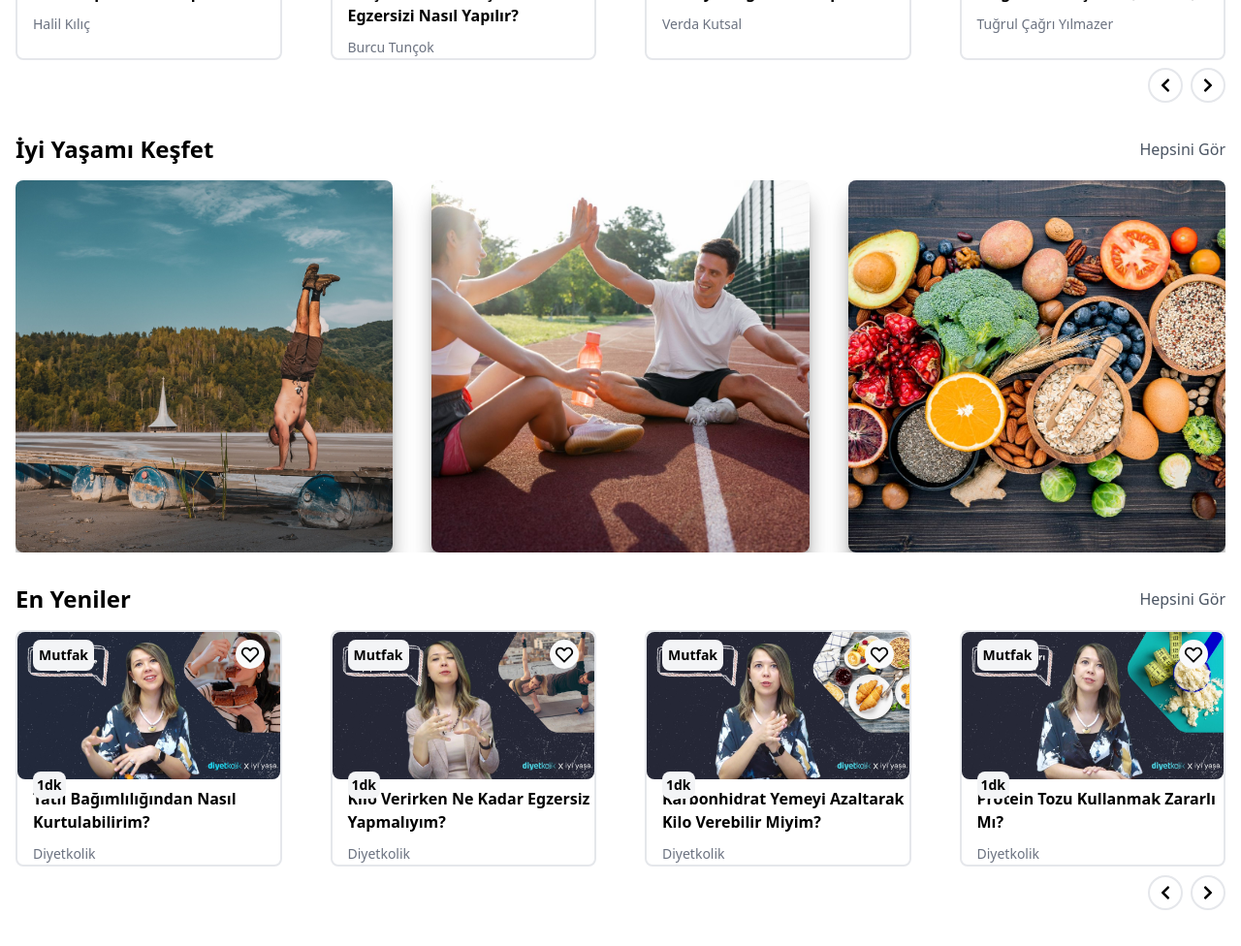
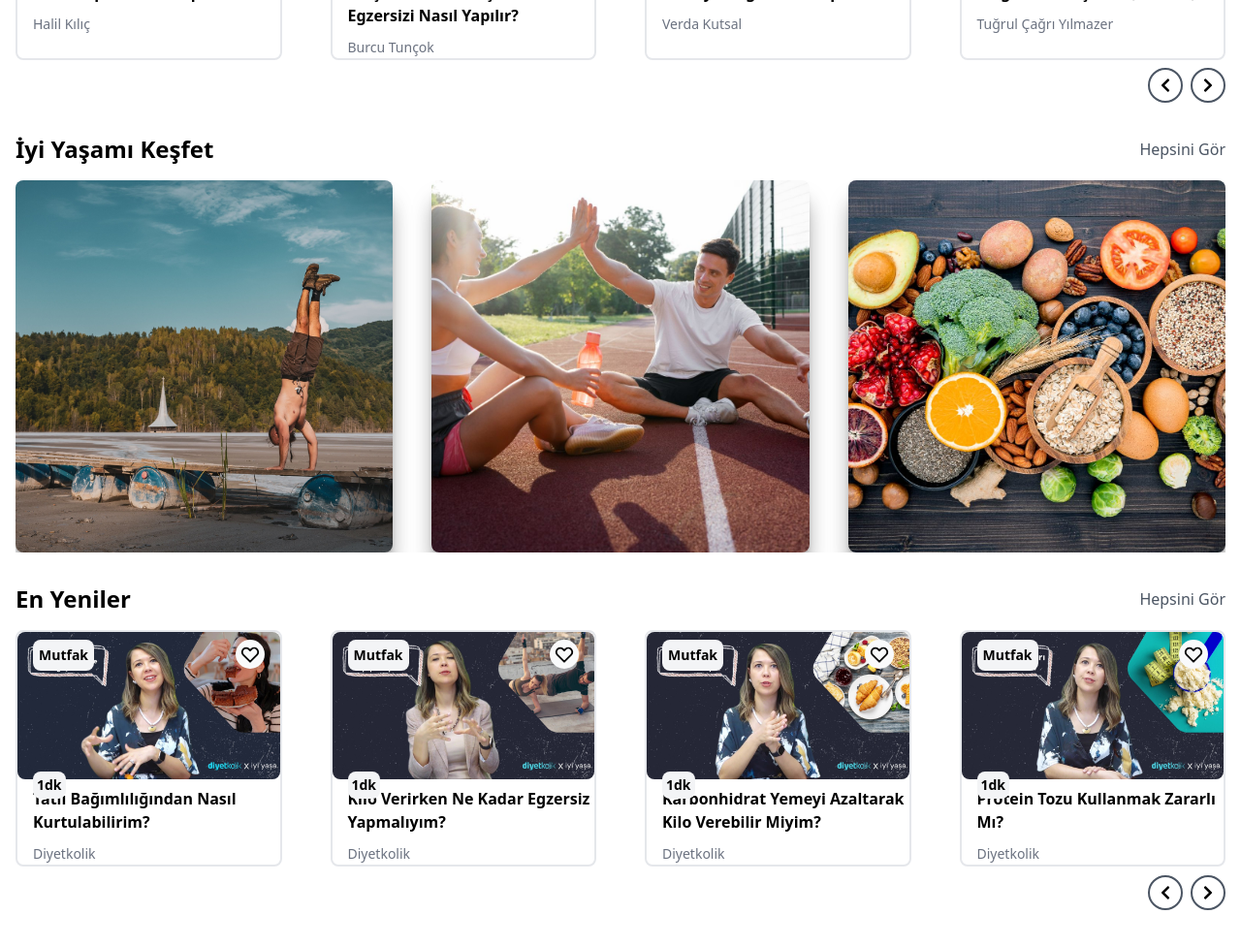
Before and after one commit to dogukancaner/iyiyasa-app, a React (Create React App) app: page / in a window 1280 px wide. Shown: the part 1324-2300 px from the top of the page at 97% size. Built offline with nearby package versions, Linux system fonts and the light colour scheme.

Commit message:
added pagination buttons bordor color

```diff
--- a/src/components/Content.js
+++ b/src/components/Content.js
@@ -145,13 +145,13 @@ const Content = () => {
         </Swiper>
         <div className="flex justify-end items-center mt-2 ">
           <span
-            className="border-2 rounded-full p-2 mr-2 cursor-pointer"
+            className="border-2 border-gray-600 rounded-full p-2 mr-2 cursor-pointer"
             onClick={() => swiperRef.current?.slidePrev()}
           >
             <FaChevronLeft />
           </span>
           <span
-            className="border-2 rounded-full p-2 cursor-pointer"
+            className="border-2 border-gray-600 rounded-full p-2 cursor-pointer"
             onClick={() => swiperRef.current?.slideNext()}
           >
             <FaChevronRight />
--- a/src/components/NewContent.js
+++ b/src/components/NewContent.js
@@ -141,11 +141,11 @@ const NewContent = () => {
           ))}
         </Swiper>
         <div className="flex justify-end items-center mt-2 ">
-          <span className="border-2 rounded-full p-2 mr-2 cursor-pointer">
+          <span className="border-2 border-gray-600 rounded-full  p-2 mr-2 cursor-pointer">
             <FaChevronLeft onClick={() => swiperRef.current?.slidePrev()} />
           </span>
           <span
-            className="border-2 rounded-full p-2 cursor-pointer"
+            className="border-2 border-gray-600 rounded-full p-2 cursor-pointer"
             onClick={() => swiperRef.current?.slideNext()}
           >
             <FaChevronRight />
```
